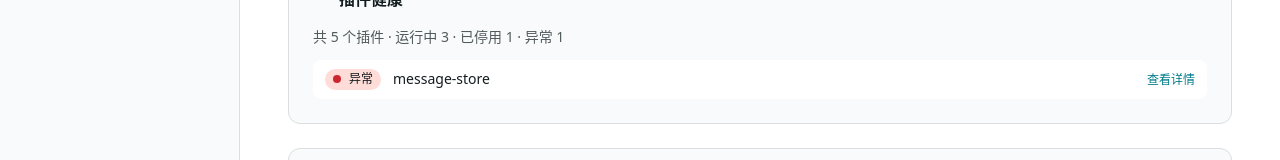
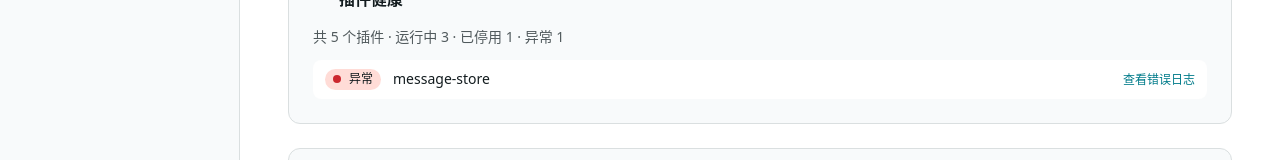
Before and after one commit to zhongwen-4-fraq-plugins/fraq-webui, a Vue app: page / in a window 1280 px wide. Shown: the part 430-590 px from the top of the page. Built offline with nearby package versions, Linux system fonts and the light colour scheme; some icons are missing.

Commit message:
✨ [add] 异常跳转错误日志

```diff
--- a/src/views/LogsView.vue
+++ b/src/views/LogsView.vue
@@ -1,5 +1,6 @@
 <script setup>
 import { computed, nextTick, onMounted, onUnmounted, ref, watch } from 'vue'
+import { useRoute } from 'vue-router'
 import IconPlayerPause from '~icons/tabler/player-pause'
 import IconPlayerPlay from '~icons/tabler/player-play'
 import IconSearch from '~icons/tabler/search'
@@ -29,14 +30,18 @@ const follow = ref(true)
 const hasMore = ref(true)
 const loadingOlder = ref(false)
 const streamRef = ref(null)
+const route = useRoute()
 
 let pollTimer = null
 let debounceTimer = null
 
 onMounted(async () => {
   await store.refreshLogs()
+  applyRouteQuery()
   pollTimer = setInterval(store.refreshLogs, LOG_POLL_INTERVAL_MS)
 })
+
+watch(() => route.query, applyRouteQuery)
 
 onUnmounted(() => {
   clearInterval(pollTimer)
@@ -74,6 +79,17 @@ function onScroll() {
   const distanceFromBottom = el.scrollHeight - el.scrollTop - el.clientHeight
   if (distanceFromBottom > 64) {
     follow.value = false
+  }
+}
+
+function applyRouteQuery() {
+  const { level: levelQuery, q } = route.query
+  if (levelQuery && LEVELS.some((item) => item.value === levelQuery)) {
+    level.value = levelQuery
+  }
+  if (typeof q === 'string') {
+    query.value = q
+    debouncedQuery.value = q
   }
 }
 
--- a/src/views/OverviewView.vue
+++ b/src/views/OverviewView.vue
@@ -124,8 +124,11 @@ const logTone = (level) => {
           <li v-for="plugin in abnormalPlugins" :key="plugin.id">
             <StatusBadge tone="danger">异常</StatusBadge>
             <span class="abnormal-list__name">{{ plugin.name }}</span>
-            <RouterLink :to="{ name: 'plugins' }" class="abnormal-list__link">
-              查看详情
+            <RouterLink
+              :to="{ name: 'logs', query: { level: 'error', q: plugin.name } }"
+              class="abnormal-list__link"
+            >
+              查看错误日志
             </RouterLink>
           </li>
         </ul>
```
